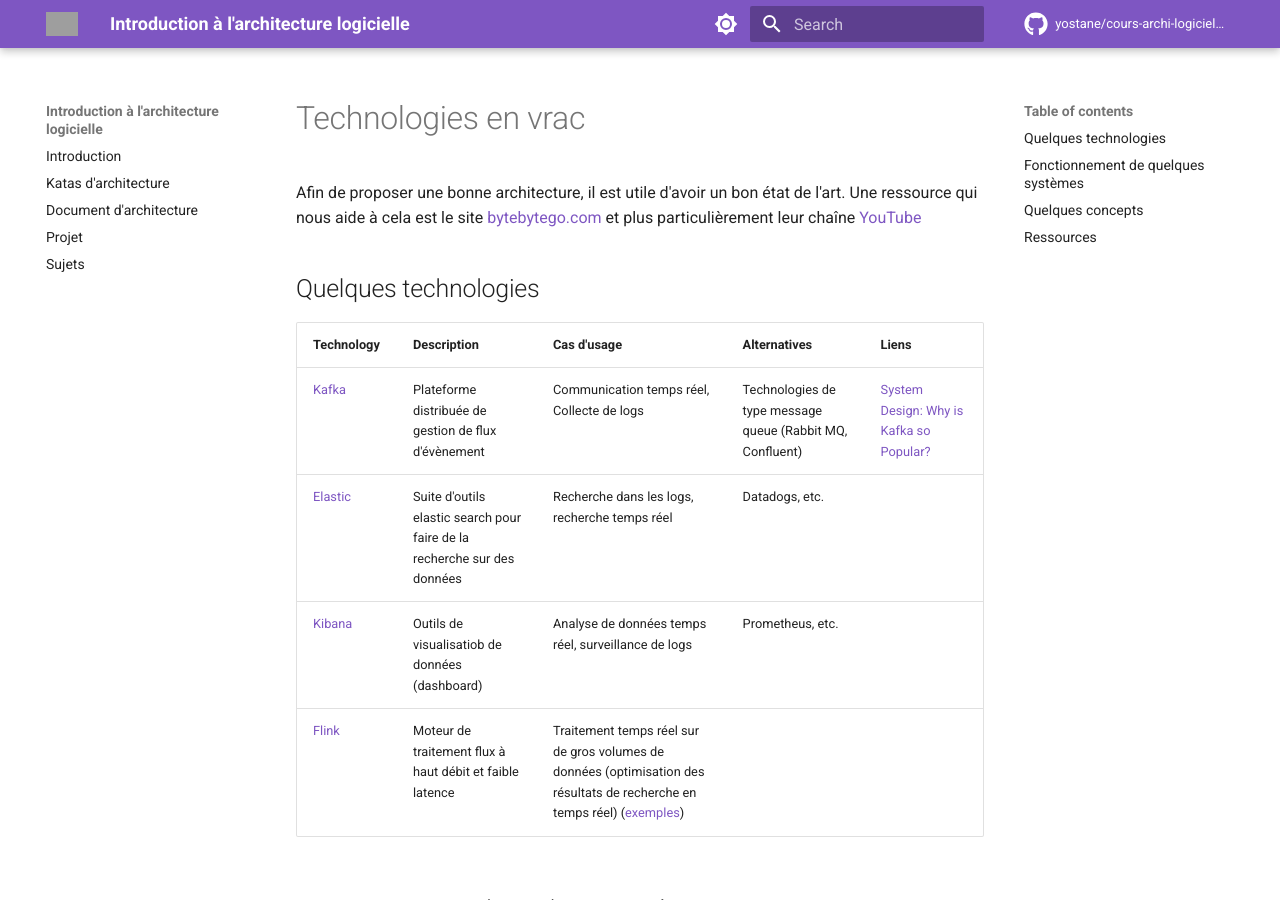
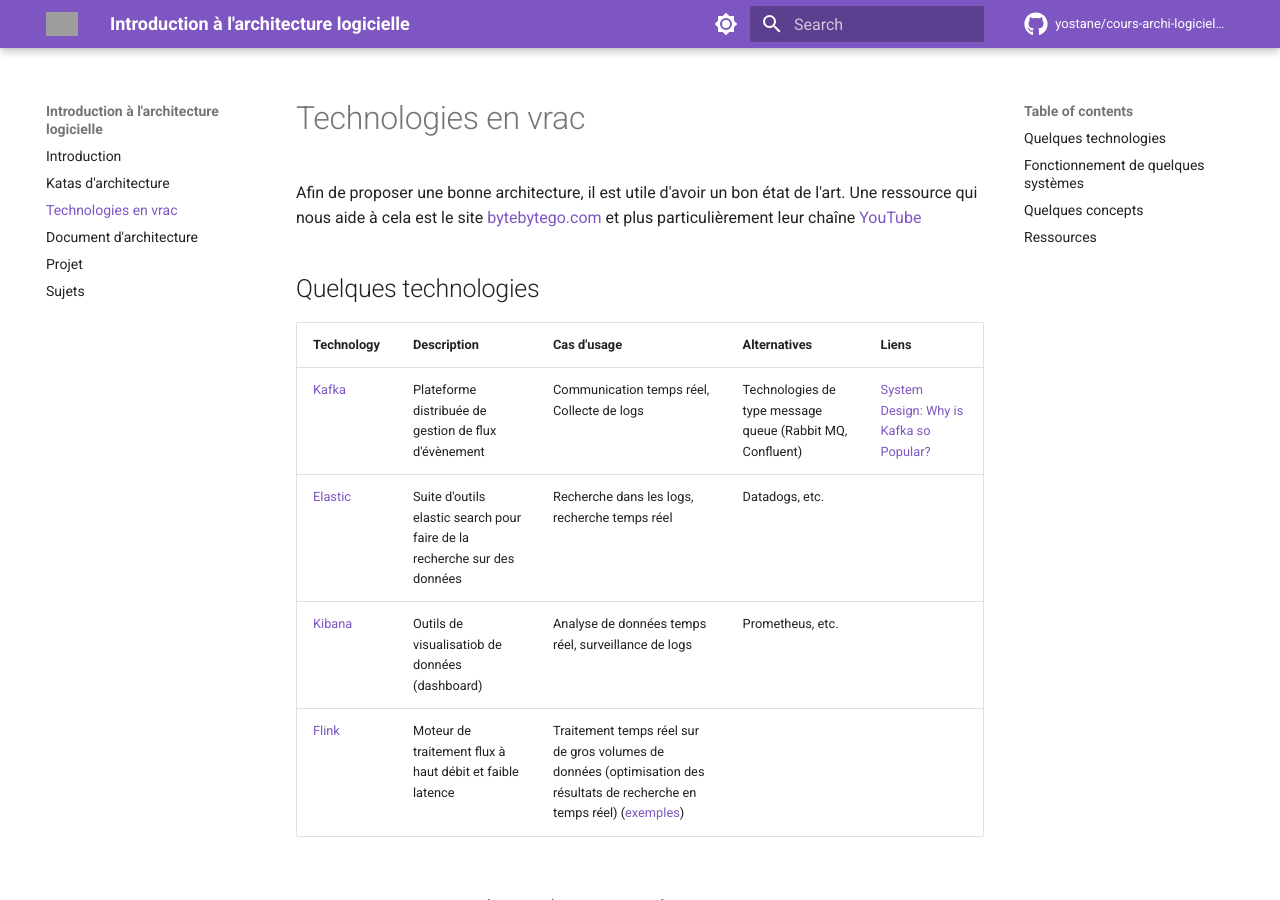
Before and after one commit to yostane/cours-archi-logicielle, an MkDocs documentation site: the page built from docs/sujets-vrac.md, in a window 1280 px wide and 900 px high. Built offline with MkDocs 1.6.1 and Material for MkDocs 9.7.7, drawn with Linux system fonts in a browser that asks for light colours; comment, search, counter and statistics services are not loaded; grey boxes are pictures that could not be loaded.

Commit message:
maj menu

```diff
--- a/mkdocs.yml
+++ b/mkdocs.yml
@@ -12,6 +12,7 @@
 nav:
   - index.md
   - katas.md
+  - sujets-vrac.md
   - archi-doc.md
   - projet.md
   - sujets.md
```
